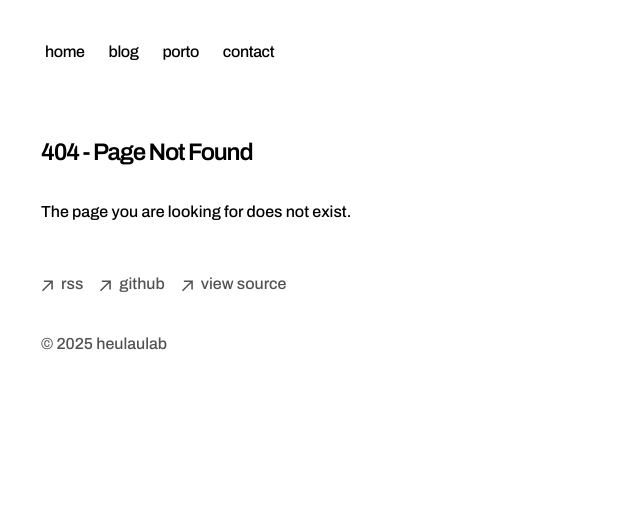
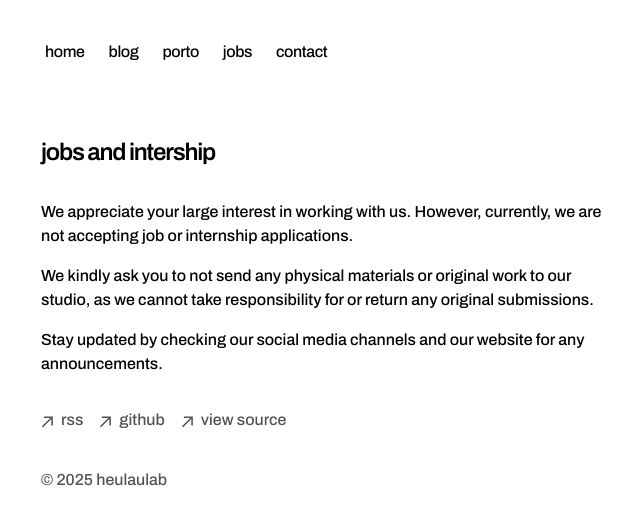
Before and after one commit to heulaulab-dev/heulaulab-landing, a Next.js app: page /info/jobs-and-intership in a window 1280 px wide. Before the commit this address had no page. Shown: the top 524 px of the page, without its empty margins (311-951 px from the left). Built offline with nearby package versions, Linux system fonts and the light colour scheme.

Commit message:
Add linting script to package.json, update sitemap routes, and enhance navigation for job listings

```diff
--- a/app/components/nav.tsx
+++ b/app/components/nav.tsx
@@ -9,6 +9,9 @@ const navItems = {
   },
   '/portfolio': {
     name: 'porto',
+  },
+  '/info/jobs-and-intership': {
+    name: 'jobs',
   },
   'https://heulaulab.tazkiyaworks.fun': {
     name: 'contact',
--- /dev/null
+++ b/app/info/jobs-and-intership/page.tsx
@@ -0,0 +1,30 @@
+export const metadata = {
+  title: 'jobs and intership',
+  description: 'Current jobs and internship availability at heulaulab.',
+}
+
+export default function JobsAndIntershipPage() {
+  return (
+    <section>
+      <h1 className="mb-8 font-semibold text-2xl tracking-tighter">
+        jobs and intership
+      </h1>
+
+      <p className="mb-4">
+        We appreciate your large interest in working with us. However,
+        currently, we are not accepting job or internship applications.
+      </p>
+
+      <p className="mb-4">
+        We kindly ask you to not send any physical materials or original work
+        to our studio, as we cannot take responsibility for or return any
+        original submissions.
+      </p>
+
+      <p>
+        Stay updated by checking our social media channels and our website for
+        any announcements.
+      </p>
+    </section>
+  )
+}
--- a/app/sitemap.ts
+++ b/app/sitemap.ts
@@ -8,7 +8,7 @@ export default async function sitemap() {
     lastModified: post.metadata.publishedAt,
   }))
 
-  let routes = ['', '/blog', '/portfolio'].map((route) => ({
+  let routes = ['', '/blog', '/portfolio', '/info/jobs-and-intership'].map((route) => ({
     url: `${baseUrl}${route}`,
     lastModified: new Date().toISOString().split('T')[0],
   }))
--- a/package.json
+++ b/package.json
@@ -3,7 +3,8 @@
   "scripts": {
     "dev": "next dev",
     "build": "next build",
-    "start": "next start"
+    "start": "next start",
+    "lint": "next lint"
   },
   "dependencies": {
     "@tailwindcss/postcss": "4.0.0-alpha.13",
```
Also changed, not shown: 1 other file (tests, documents, lock files or other folders).
